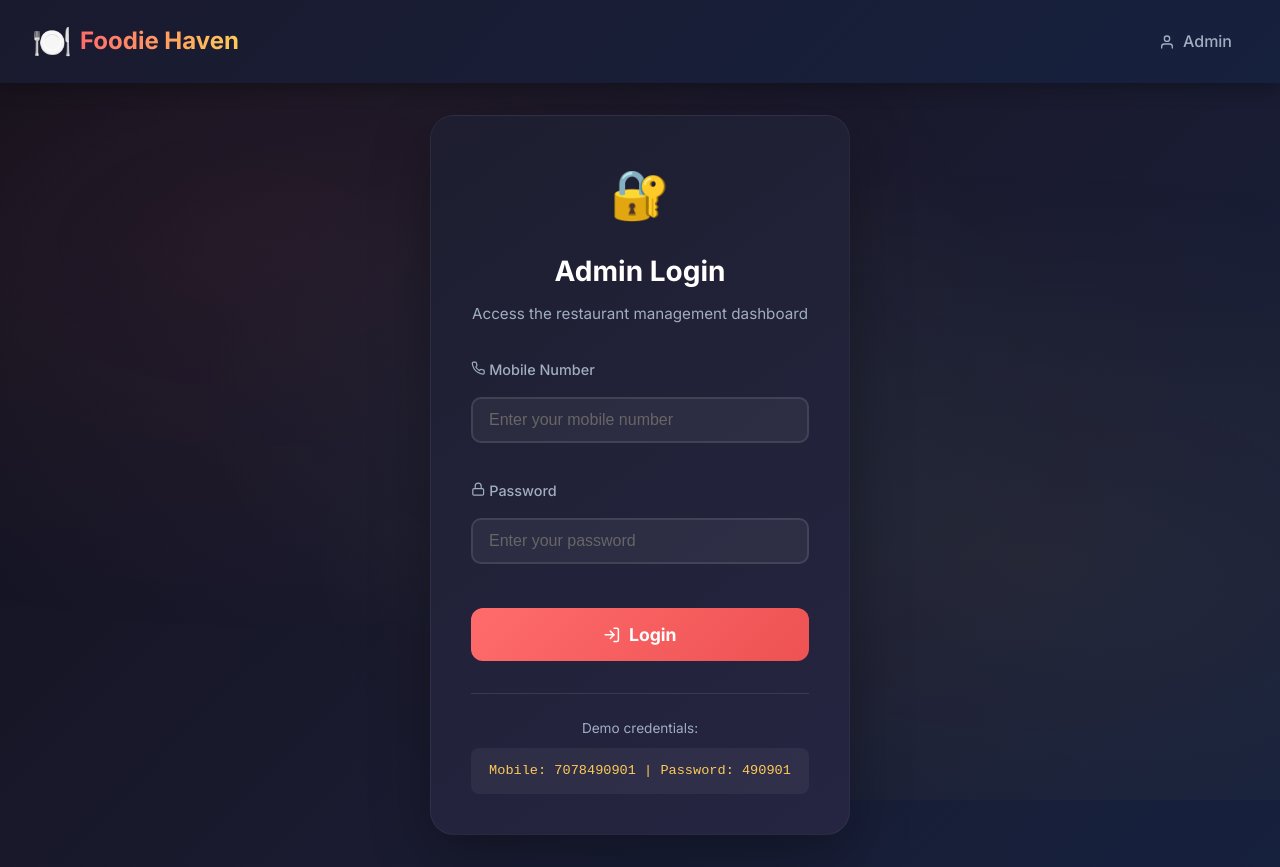
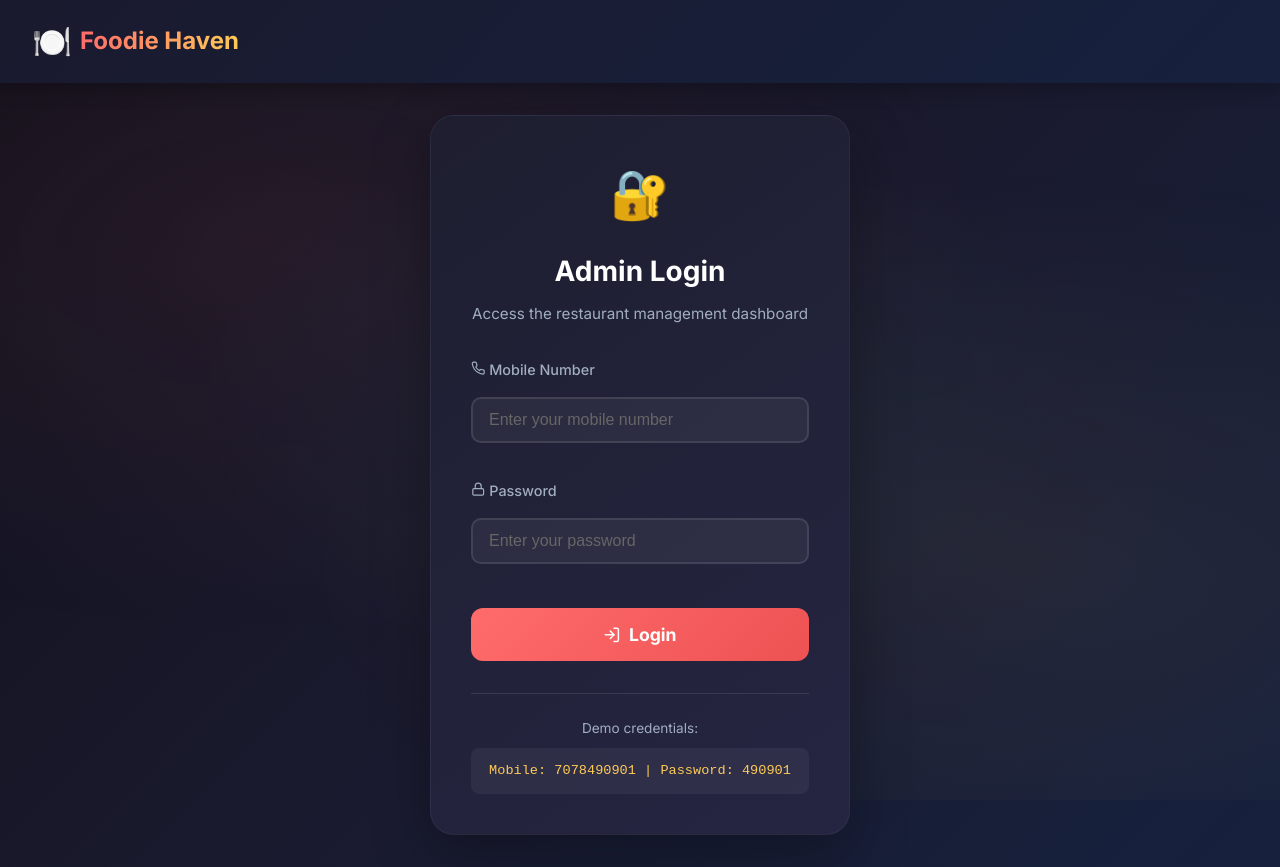
Before and after one commit to Sauravyadav18/restaurant-ordering-system, a React app in the folder frontend/: page /admin/login in a window 1280 px wide. Built offline with nearby package versions, Linux system fonts and the light colour scheme; no server answers; the HTML template or start-up script is replaced by a standard one.

Commit message:
fix: hide admin controls (Dashboard/Logout) on customer pages

```diff
--- a/frontend/src/components/Navbar.jsx
+++ b/frontend/src/components/Navbar.jsx
@@ -34,7 +34,7 @@ const Navbar = () => {
                         </>
                     )}
 
-                    {user ? (
+                    {isAdminPage && user ? (
                         <>
                             <Link to="/admin" className="nav-link">
                                 Dashboard
@@ -43,11 +43,11 @@ const Navbar = () => {
                                 Logout
                             </button>
                         </>
-                    ) : (
+                    ) : !isAdminPage ? (
                         <Link to="/admin/login" className="nav-link">
                             <FiUser /> Admin
                         </Link>
-                    )}
+                    ) : null}
                 </div>
             </div>
         </nav>
```
